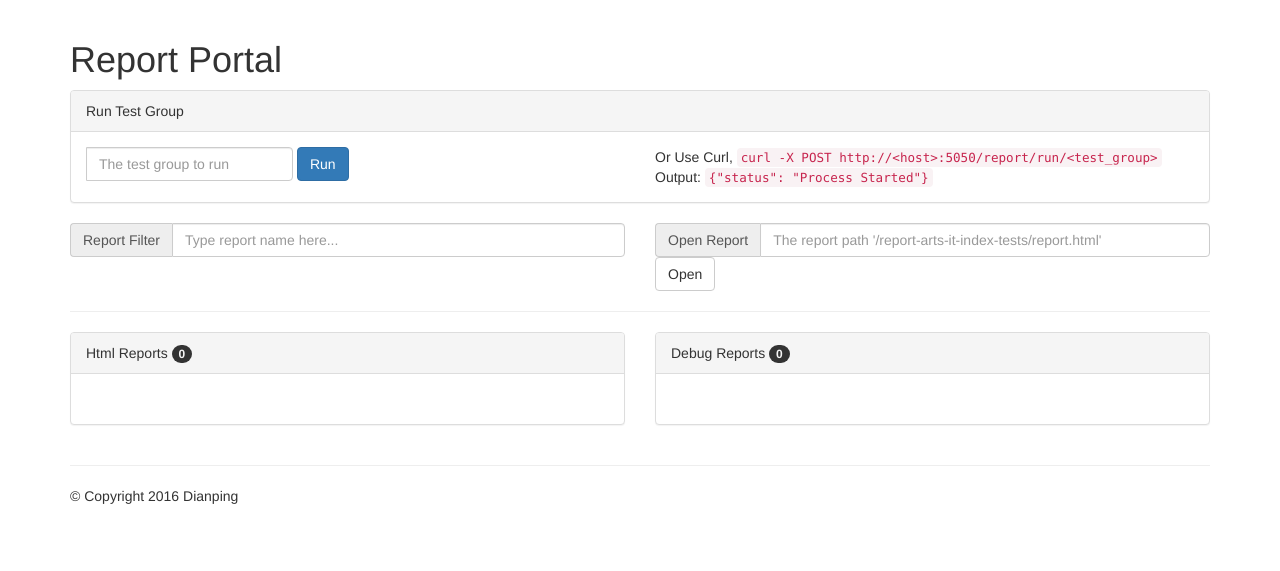
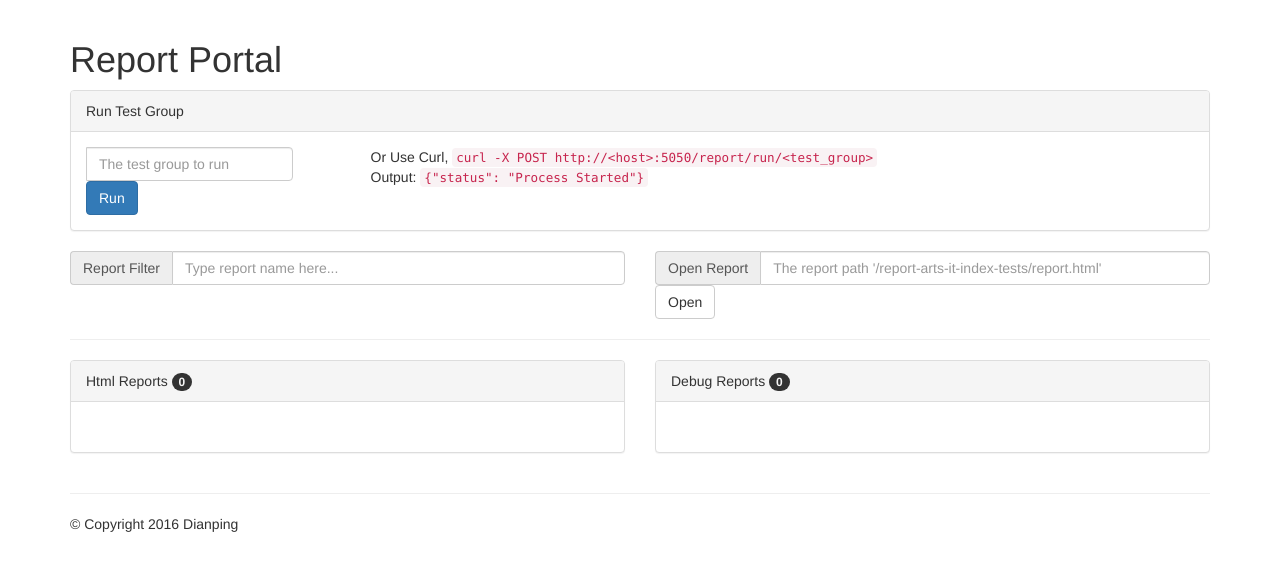
Before and after one commit to liuz7/reporter, a Flask app: template app/templates/report/index.html in a window 1280 px wide. Shown: the part 52-623 px from the top of the page. Run offline with Flask 2, Linux system fonts and the light colour scheme; the template is opened without the code that fills it: values that come from a table or form of the project are taken from there, others are empty; parts of the project's set-up code (start-up, migrations or seed data) failed here and were passed over; some libraries are stand-ins or nearby versions.

Commit message:
Adjust bootstrap layout

```diff
--- a/app/templates/base.html
+++ b/app/templates/base.html
@@ -2,6 +2,7 @@
 
 {% block head %}
     {{ super() }}
+    <meta name="viewport" content="width=device-width, initial-scale=1.0">
     <link rel="shortcut icon" href="{{ url_for('static',filename = 'favicon.png') }}" type='image/x-icon'/>
     <link rel="icon" href="{{ url_for('static',filename = 'favicon.png') }}" type="image/x-icon"/>
     {#<script type=text/javascript src="{{ url_for('static', filename='jquery-1.12.0.min.js') }}"></script>
@@ -38,7 +39,7 @@
         {% block page_content %}{% endblock %}
         <hr>
         <div class="row">
-            <div class="col-xs-12">
+            <div class="col-md-12">
                 <footer>
                     <p>&copy; Copyright 2016 Dianping</p>
                 </footer>
--- a/app/templates/report/index.html
+++ b/app/templates/report/index.html
@@ -26,7 +26,7 @@
         <div class="panel-heading">Run Test Group</div>
         <div class="panel-body">
             <div class="row">
-                <div class="col-lg-6">
+                <div class="col-md-3">
                     <form class="form-inline" method="POST" action="{{ url_for('report.run') }}">
                         <div class="form-group">
                             <label class="sr-only" for="app">Run app on the server</label>
@@ -38,7 +38,7 @@
                         <button type="submit" class="btn btn-primary">Run</button>
                     </form>
                 </div>
-                <div class="col-lg-6">
+                <div class="col-md-9">
                     Or Use Curl, <code>curl -X POST http://&lt;host&gt;:5050/report/run/&lt;test_group&gt;</code></br>
                     Output: <code>{"status": "Process Started"}</code>
                 </div>
@@ -47,12 +47,12 @@
     </div>
 
     <div class="row">
-        <div class="col-lg-6">
+        <div class="col-md-6">
             <div class="input-group"><span class="input-group-addon">Report Filter</span>
                 <input id="filter" type="text" class="form-control" placeholder="Type report name here...">
             </div>
         </div>
-        <div class="col-lg-6">
+        <div class="col-md-6">
             <form class="form-inline" method="POST" action="{{ url_for('report.open_report') }}">
                 <div class="form-group">
                     <label class="sr-only" for="path">Open report on the server</label>
@@ -68,7 +68,7 @@
     <hr>
 
     <div class="row">
-        <div class="col-sm-6">
+        <div class="col-md-6">
             <div class="panel panel-default">
                 <div class="panel-heading">Html Reports <span class="badge">{{ report_list|length }}</span></div>
                 <div class="panel-body">
@@ -94,7 +94,7 @@
             </div>
         </div>
 
-        <div class="col-sm-6">
+        <div class="col-md-6">
             <div class="panel panel-default">
                 <div class="panel-heading">Debug Reports <span class="badge">{{ debug_report_list|length }}</span></div>
                 <div class="panel-body">
```
Also changed, not shown: app/templates/index.html (+9 -5 lines).
